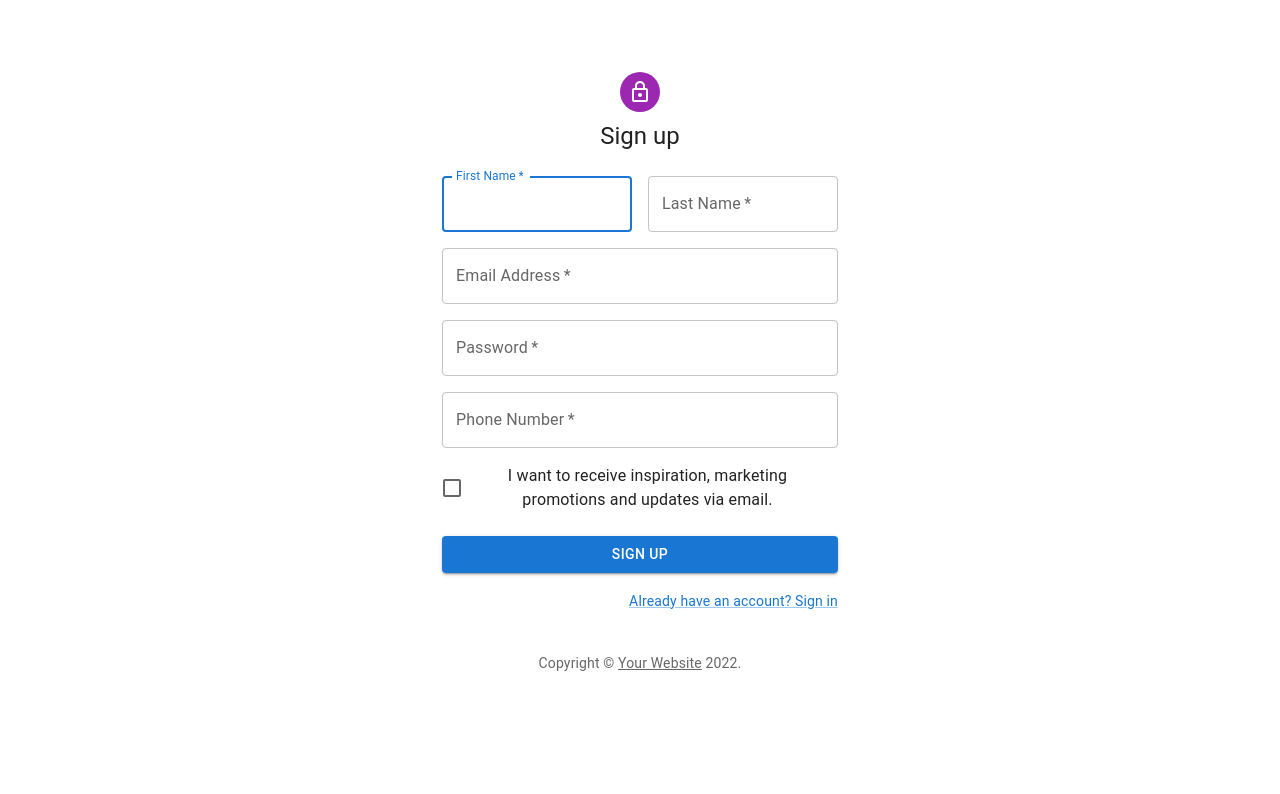
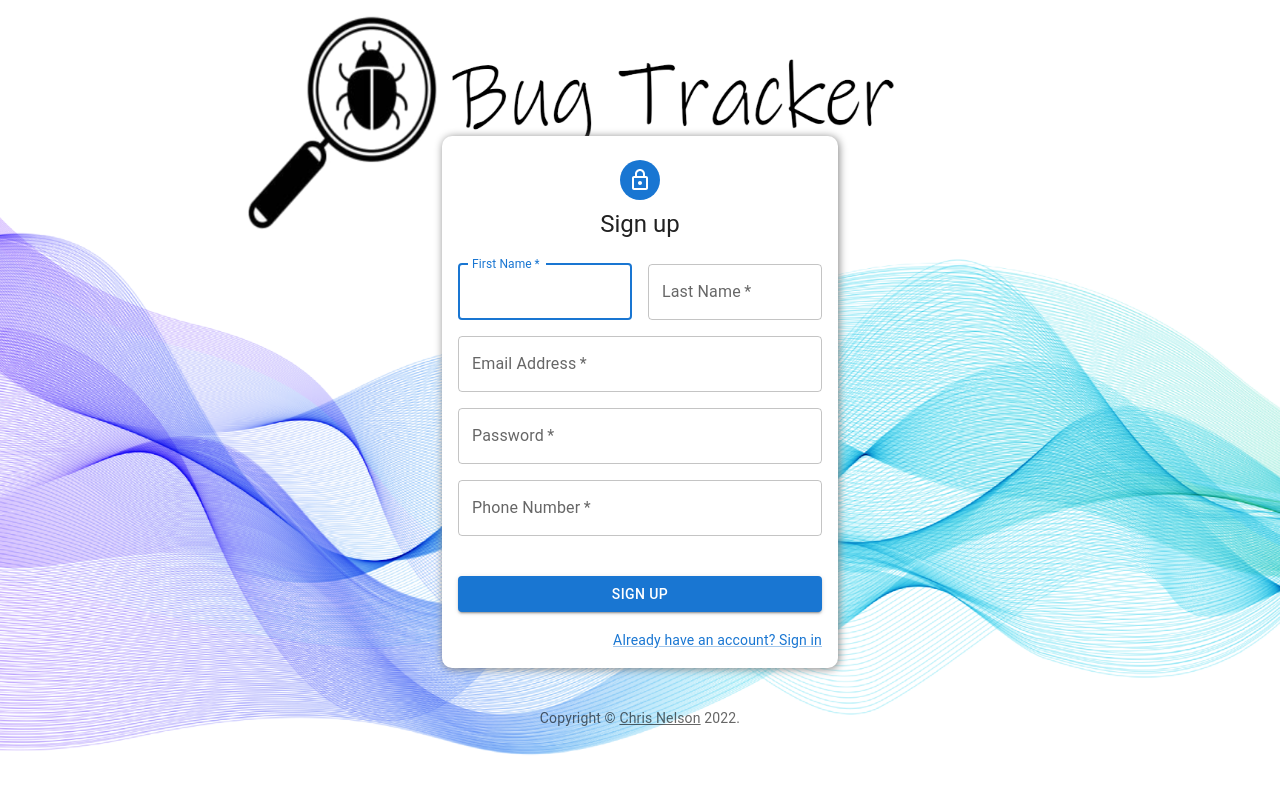
Before and after one commit to ChrisNelson8277/Bug-Tracker, a React (Create React App) app: page /signup in a window 1280 px wide. Shown: the top 794 px of the page. Built offline with nearby package versions, Linux system fonts and the light colour scheme; what javascript-time-ago would draw is missing.

Commit message:
css, logo signup, login fixes

```diff
--- a/src/App.css
+++ b/src/App.css
@@ -36,6 +36,14 @@
   color: red;
   cursor: pointer;
 }
+.signin-bg{
+  width: 100%;
+  height: 100%;
+  background: url(./images/signinbg.png);
+  background-position: top center;
+  background-size: cover;
+  background-repeat: no-repeat;
+}
 
 @keyframes App-logo-spin {
   from {
--- a/src/Components/login/LoginComponent.js
+++ b/src/Components/login/LoginComponent.js
@@ -15,6 +15,7 @@ import { createTheme, ThemeProvider } from "@mui/material/styles";
 import { useDispatch } from "react-redux";
 import { signIn } from "../../Slices/authSlice";
 import { useNavigate } from "react-router";
+import "../../App.css";
 function Copyright(props) {
   return (
     <Typography
@@ -24,10 +25,7 @@ function Copyright(props) {
       {...props}
     >
       {"Copyright © "}
-      <Link color="inherit" href="https://mui.com/">
-        Your Website
-      </Link>{" "}
-      {new Date().getFullYear()}
+      <Link color="inherit">Chris Nelson</Link> {new Date().getFullYear()}
       {"."}
     </Typography>
   );
@@ -77,24 +75,31 @@ const LoginComponent = () => {
   return (
     <ThemeProvider theme={theme}>
       <div
+        className="signin-bg"
         style={{
           display: "flex",
           justifyContent: "center",
           alignItems: "center",
-          height: "90vh",
+          height: "100vh",
+          width: "100%",
         }}
       >
+        <div>
           <Container component="main" maxWidth="xs">
             <CssBaseline />
             <Box
               sx={{
+                bgcolor: "white",
+                boxShadow: "1px 1px 8px gray",
+                borderRadius: "10px",
+                padding: "0rem 1rem",
                 marginTop: 8,
                 display: "flex",
                 flexDirection: "column",
                 alignItems: "center",
               }}
             >
-            <Avatar sx={{ m: 1, bgcolor: "secondary.main" }}>
+              <Avatar sx={{ m: 1, bgcolor: "#1976d2" }}>
                 <LockOutlinedIcon />
               </Avatar>
               <Typography component="h1" variant="h5">
@@ -107,6 +112,7 @@ const LoginComponent = () => {
                 sx={{ mt: 1 }}
               >
                 <TextField
+                  style={{ backgroundColor: "white", borderRadius: "10px" }}
                   margin="normal"
                   required
                   fullWidth
@@ -117,6 +123,7 @@ const LoginComponent = () => {
                   autoFocus
                 />
                 <TextField
+                  style={{ backgroundColor: "white", borderRadius: "10px" }}
                   margin="normal"
                   required
                   fullWidth
@@ -155,6 +162,7 @@ const LoginComponent = () => {
             <Copyright sx={{ mt: 8, mb: 4 }} />
           </Container>
         </div>
+      </div>
     </ThemeProvider>
   );
 };
--- a/src/Components/login/SignUp.js
+++ b/src/Components/login/SignUp.js
@@ -24,10 +24,7 @@ function Copyright(props) {
       {...props}
     >
       {"Copyright © "}
-      <Link color="inherit" href="https://mui.com/">
-        Your Website
-      </Link>{" "}
-      {new Date().getFullYear()}
+      <Link color="inherit">Chris Nelson</Link> {new Date().getFullYear()}
       {"."}
     </Typography>
   );
@@ -81,17 +78,30 @@ export default function SignUp() {
 
   return (
     <ThemeProvider theme={theme}>
+      <div
+        className="signin-bg"
+        style={{
+          display: "flex",
+          justifyContent: "center",
+          alignItems: "center",
+          height: "100vh",
+        }}
+      >
         <Container component="main" maxWidth="xs">
           <CssBaseline />
           <Box
             sx={{
+              bgcolor: "white",
+              boxShadow: "1px 1px 8px gray",
+              padding: "1rem 1rem",
+              borderRadius: "10px",
               marginTop: 8,
               display: "flex",
               flexDirection: "column",
               alignItems: "center",
             }}
           >
-          <Avatar sx={{ m: 1, bgcolor: "secondary.main" }}>
+            <Avatar sx={{ m: 1, bgcolor: "#1976d2" }}>
               <LockOutlinedIcon />
             </Avatar>
             <Typography component="h1" variant="h5">
@@ -106,6 +116,7 @@ export default function SignUp() {
               <Grid container spacing={2}>
                 <Grid item xs={12} sm={6}>
                   <TextField
+                    style={{ backgroundColor: "white", borderRadius: "10px" }}
                     autoComplete="given-name"
                     name="firstName"
                     required
@@ -117,6 +128,7 @@ export default function SignUp() {
                 </Grid>
                 <Grid item xs={12} sm={6}>
                   <TextField
+                    style={{ backgroundColor: "white", borderRadius: "10px" }}
                     required
                     fullWidth
                     id="lastName"
@@ -127,6 +139,7 @@ export default function SignUp() {
                 </Grid>
                 <Grid item xs={12}>
                   <TextField
+                    style={{ backgroundColor: "white", borderRadius: "10px" }}
                     required
                     fullWidth
                     id="email"
@@ -137,6 +150,7 @@ export default function SignUp() {
                 </Grid>
                 <Grid item xs={12}>
                   <TextField
+                    style={{ backgroundColor: "white", borderRadius: "10px" }}
                     required
                     fullWidth
                     name="password"
@@ -148,6 +162,7 @@ export default function SignUp() {
                 </Grid>
                 <Grid item xs={12}>
                   <TextField
+                    style={{ backgroundColor: "white", borderRadius: "10px" }}
                     required
                     fullWidth
                     name="number"
@@ -155,14 +170,7 @@ export default function SignUp() {
                     id="number"
                   />
                 </Grid>
-              <Grid item xs={12}>
-                <FormControlLabel
-                  control={
-                    <Checkbox value="allowExtraEmails" color="primary" />
-                  }
-                  label="I want to receive inspiration, marketing promotions and updates via email."
-                />
-              </Grid>
+                <Grid item xs={12}></Grid>
               </Grid>
               <Button
                 type="submit"
@@ -174,7 +182,7 @@ export default function SignUp() {
               </Button>
               <Grid container justifyContent="flex-end">
                 <Grid item>
-                <Link href="#" variant="body2">
+                  <Link href="/" variant="body2">
                     Already have an account? Sign in
                   </Link>
                 </Grid>
@@ -183,6 +191,7 @@ export default function SignUp() {
           </Box>
           <Copyright sx={{ mt: 5 }} />
         </Container>
+      </div>
     </ThemeProvider>
   );
 }
```
Also changed, not shown: src/images/signinbg.png (added). Lines whose indentation alone changed are shown as unchanged.
